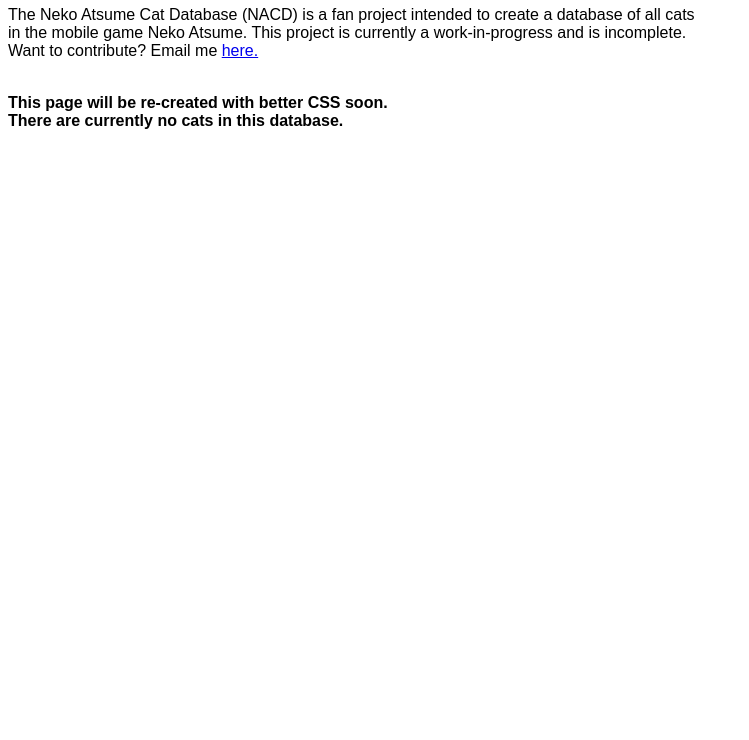
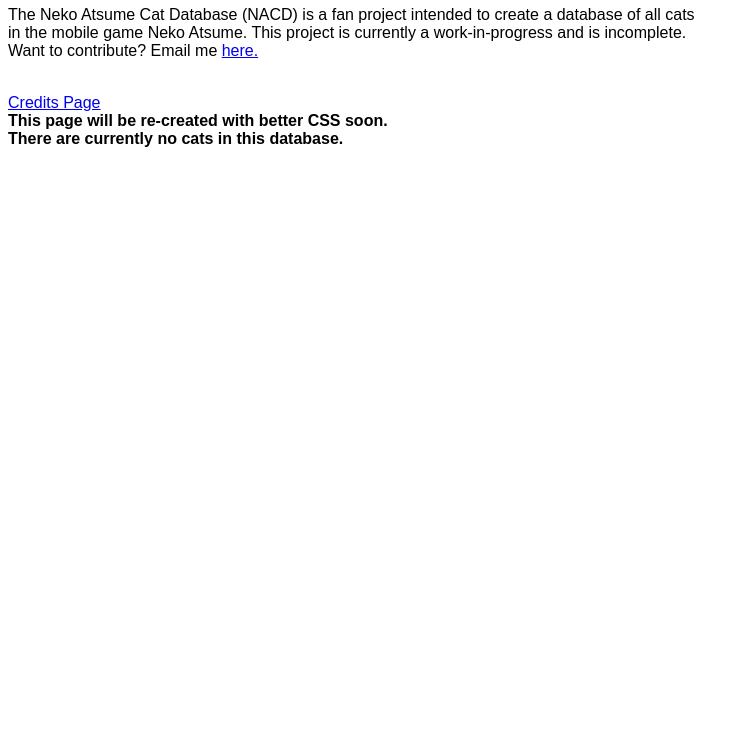
Before and after one commit to pcwizzy37/nacd, a plain HTML site: page index.html in a window 1280 px wide. Shown: the part 60-800 px from the top of the page, without its empty margins (0-749 px from the left). Drawn offline with Linux system fonts and the light colour scheme.

Commit message:
Updated index to include credits page link

```diff
--- a/index.html
+++ b/index.html
@@ -1,7 +1,7 @@
 <!--Start of Code-->
 <html>
 	<head>
-		<title>Neko Atsume DB</title>
+		<title>NACD</title>
 		<style>
 			body {
 				font-family:arial;
@@ -16,6 +16,8 @@
 			Want to contribute? Email me <a href="mailto:nathanm0250@gmail.com">here.</a>
 		</p>
 		<br>
+		<a href="https://ctaetcsh.github.io/nacd/credits.html">Credits Page</a>
+		<br>
 		<b>This page will be re-created with better CSS soon.</b>
 		<br>
 		<b>There are currently no cats in this database.</b>
```
